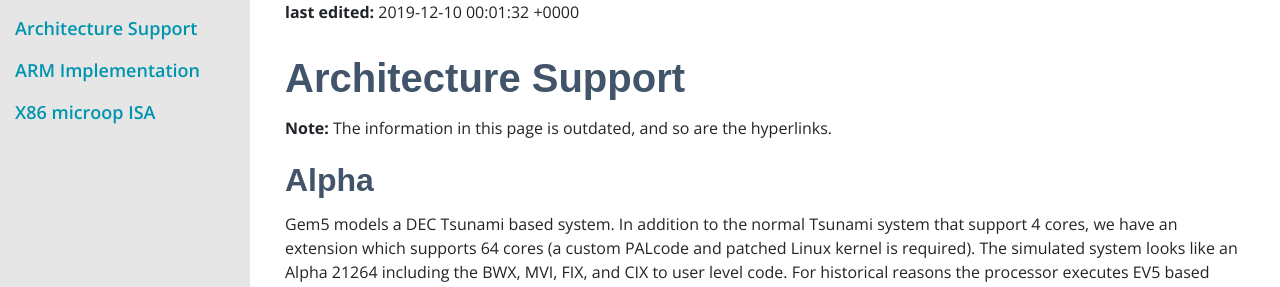
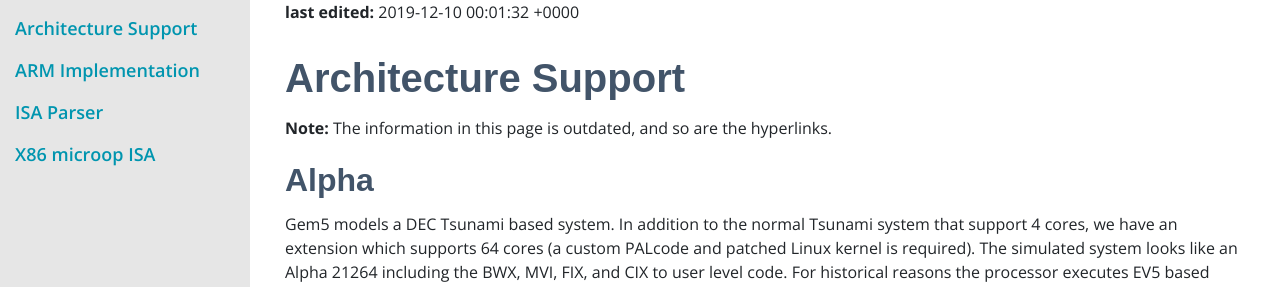
Before and after one commit to gem5/website, a Jekyll site: the page built from _pages/documentation/general_docs/architecture_support/index.md, in a window 1280 px wide. Shown: the part 125-412 px from the top of the page. Built offline with Jekyll 4.4.1, drawn with Linux system fonts in a browser that asks for light colours; nearby versions of some CDN libraries; some web fonts are replaced.

Commit message:
Update documentation.yml with ISA parser page
Signed-off-by: Jason Lowe-Power <jason@lowepower.com>

```diff
--- a/_data/documentation.yml
+++ b/_data/documentation.yml
@@ -192,7 +192,10 @@
         url: /documentation/general_docs/architecture_support/
 
       - title: ARM Implementation
-        url: /documentation/general_docs/architecture_support/arm_implementation
+        url: /documentation/general_docs/architecture_support/arm_implementation/
+
+      - title: ISA Parser
+        url: /documentation/general_docs/architecture_support/isa_parser/
 
       - title: X86 microop ISA
         url: /documentation/general_docs/architecture_support/x86_microop_isa/
```
